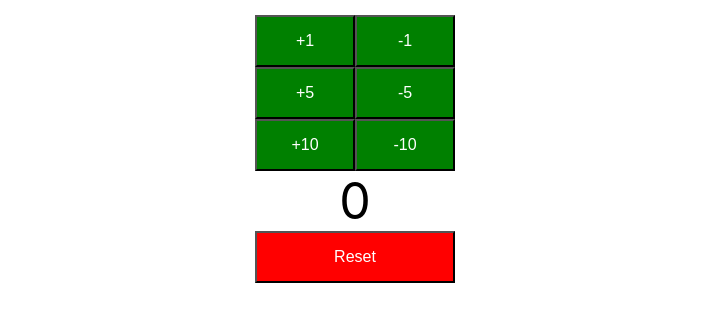
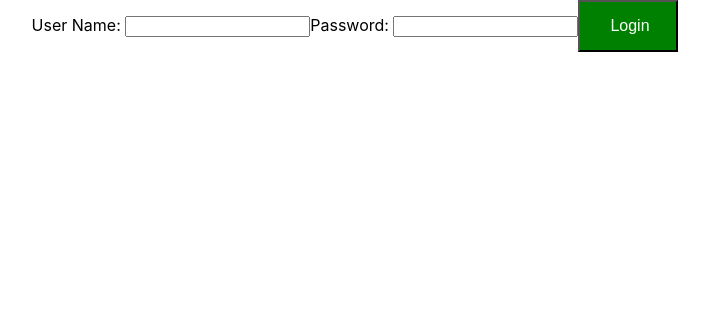
Before and after one commit to MrKutchen/React-Full-Stack-Todo-App, a React (Create React App) app: page /login in a window 1280 px wide. Shown: the top 322 px of the page, without its empty margins (285-994 px from the left). Built offline with nearby package versions, Linux system fonts and the light colour scheme.

Commit message:
Created a basic login landing page, will welcome user with name once they have logged in

```diff
--- a/package.json
+++ b/package.json
@@ -8,6 +8,7 @@
     "@testing-library/user-event": "^12.6.0",
     "react": "^17.0.1",
     "react-dom": "^17.0.1",
+    "react-router-dom": "^5.2.0",
     "react-scripts": "4.0.1",
     "web-vitals": "^0.2.4"
   },
--- a/src/App.js
+++ b/src/App.js
@@ -2,14 +2,14 @@ import React, { Component } from 'react';
 import FirstComponent from './components/learning-examples/FirstComponent'
 import SecondComponent from './components/learning-examples/SecondComponent'
 import ThirdComponent from './components/learning-examples/ThirdComponent'
-import Counter from './components/counter/Counter'
+import TodoApp from "./components/todo/TodoApp";
 import './App.css';
 
 class App extends Component {
   render() {
     return (
       <div className="App">
-          <Counter />
+          <TodoApp />
       </div>
     );
   }
--- /dev/null
+++ b/src/components/todo/Todo.css
@@ -0,0 +1,7 @@
+button {
+    background-color: green;
+    font-size: 16px;
+    padding: 15px 30px;
+    color: white;
+    width: 100px;
+}
--- /dev/null
+++ b/src/components/todo/TodoApp.jsx
@@ -0,0 +1,78 @@
+import React, {Component} from 'react';
+import {BrowserRouter as Router, Route, Switch} from "react-router-dom";
+import './Todo.css'
+
+class TodoApp extends Component {
+    render() {
+        return (
+            <div className="TodoApp">
+                <Router>
+                    <Switch>
+                        <Route path="/" exact component={LoginComponent}/>
+                        <Route path="/login" component={LoginComponent}/>
+                        <Route path="/welcome/:name" component={WelcomeComponent}/>
+                        <Route component={ErrorComponent}/>
+                    </Switch>
+                </Router>
+            </div>
+        )
+    }
+}
+
+class WelcomeComponent extends Component {
+    render() {
+        return <div>Welcome {this.props.match.params.name}</div>
+    }
+}
+
+function ErrorComponent() {
+    return <div>Page does not exist!</div>
+}
+
+class LoginComponent extends Component {
+    constructor(props) {
+        super(props)
+        this.state = {
+            username: '',
+            password: '',
+            hasLoginFailed: false,
+            showSuccessMessage: false
+        }
+        this.handleChange = this.handleChange.bind(this)
+        this.loginClicked = this.loginClicked.bind(this)
+    }
+
+    handleChange(event) {
+        this.setState(
+            {
+                [event.target.name]: event.target.value
+            }
+        )
+    }
+
+    loginClicked() {
+        if (this.state.username === 'Peter' && this.state.password === 'Kutchen') {
+            this.props.history.push(`/welcome/${this.state.username}`)
+        } else {
+            this.setState({showSuccessMessage: false})
+            this.setState({hasLoginFailed: true})
+        }
+    }
+
+    render() {
+        return (
+            <div>
+                {this.state.hasLoginFailed && <div>Invalid Credentials</div>}
+                {this.state.showSuccessMessage && <div>Success</div>}
+                User Name: <input type="text" name="username" value={this.state.username}
+                                  onChange={this.handleChange}/>
+                Password: <input type="password" name="password" value={this.state.password}
+                                 onChange={this.handleChange}/>
+                <button onClick={this.loginClicked}>Login</button>
+            </div>
+        )
+    }
+
+}
+
+export default TodoApp;
```
Also changed, not shown: 2 other files (tests, documents, lock files or other folders).
